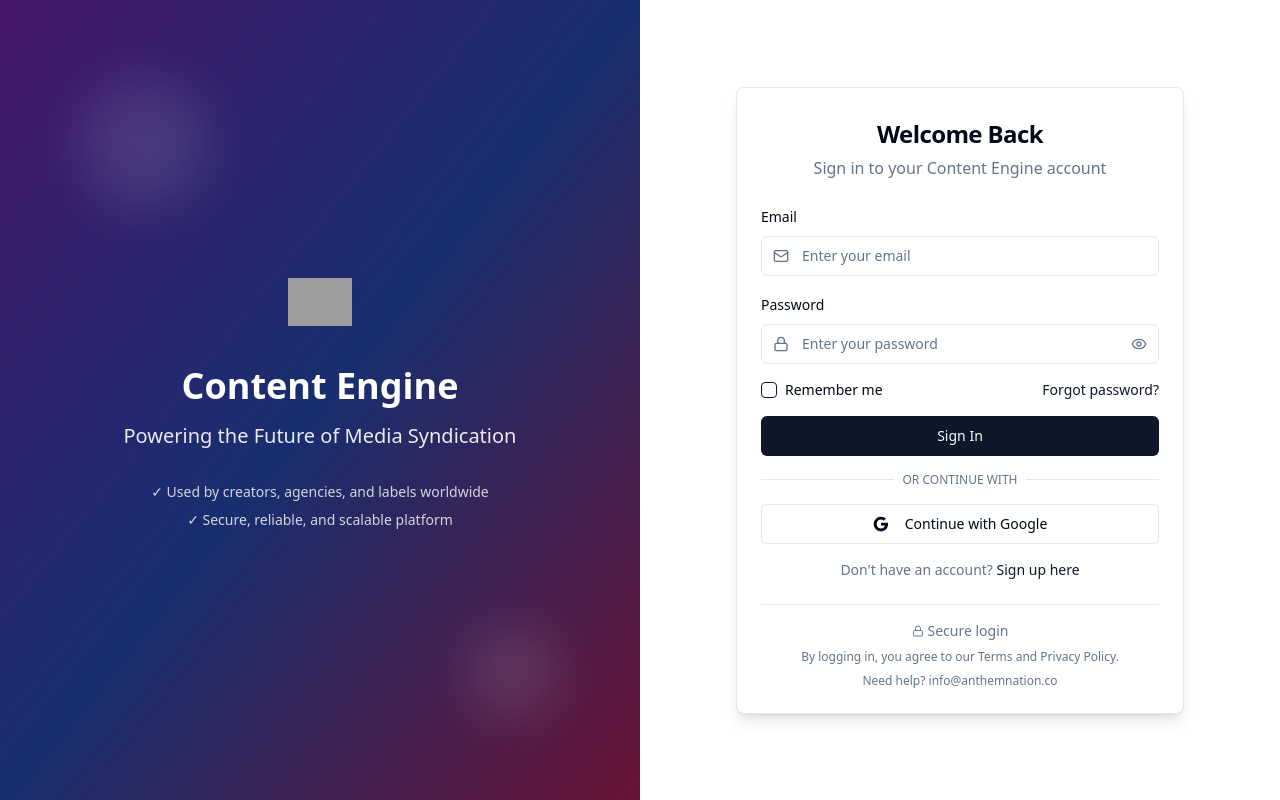
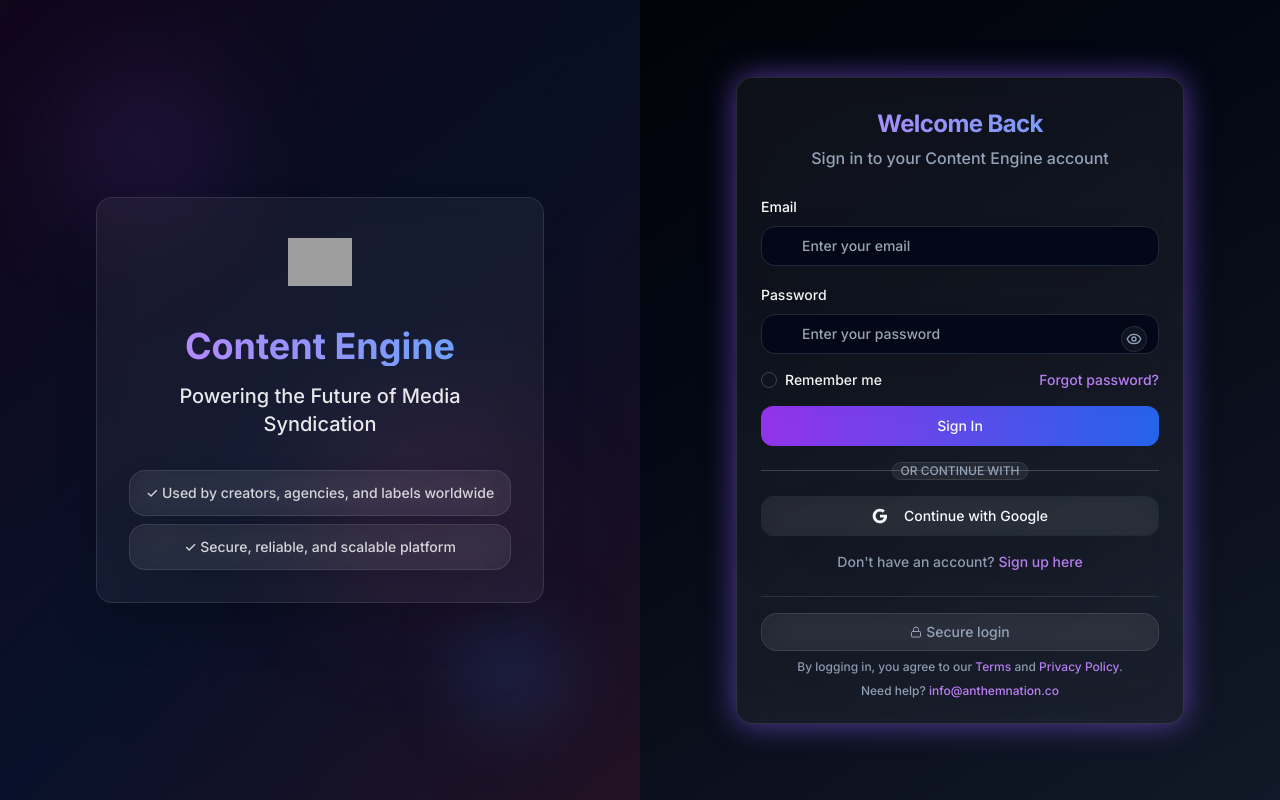
Before and after one commit to Content-Engine/content-engine-mvp-3-30, a React (Vite) app: page /login in a window 1280 px wide. Built offline with nearby package versions, Linux system fonts and the light colour scheme; grey boxes are pictures that could not be loaded.

Commit message:
Refactor: Implement glassmorphism UI style
Apply glassmorphism design to all major UI elements, including panels, modals, and dashboards, with dark mode, brand color integration, and responsiveness.

```diff
--- a/index.html
+++ b/index.html
@@ -1,22 +1,15 @@
-<!DOCTYPE html>
+
+<!doctype html>
 <html lang="en">
   <head>
     <meta charset="UTF-8" />
+    <link rel="icon" type="image/svg+xml" href="/favicon.ico" />
     <meta name="viewport" content="width=device-width, initial-scale=1.0" />
-    <title>shortform-campaign-flow</title>
-    <meta name="description" content="Lovable Generated Project" />
-    <meta name="author" content="Lovable" />
-
-    <meta property="og:title" content="shortform-campaign-flow" />
-    <meta property="og:description" content="Lovable Generated Project" />
-    <meta property="og:type" content="website" />
-    <meta property="og:image" content="https://lovable.dev/opengraph-image-p98pqg.png" />
-
-    <meta name="twitter:card" content="summary_large_image" />
-    <meta name="twitter:site" content="@lovable_dev" />
-    <meta name="twitter:image" content="https://lovable.dev/opengraph-image-p98pqg.png" />
+    <title>Content Engine</title>
+    <link rel="preconnect" href="https://fonts.googleapis.com">
+    <link rel="preconnect" href="https://fonts.gstatic.com" crossorigin>
+    <link href="https://fonts.googleapis.com/css2?family=Inter:wght@400;500;600;700&display=swap" rel="stylesheet">
   </head>
-
   <body>
     <div id="root"></div>
     <script type="module" src="/src/main.tsx"></script>
--- a/src/components/ui/button.tsx
+++ b/src/components/ui/button.tsx
@@ -1,3 +1,4 @@
+
 import * as React from "react"
 import { Slot } from "@radix-ui/react-slot"
 import { cva, type VariantProps } from "class-variance-authority"
@@ -5,24 +6,24 @@ import { cva, type VariantProps } from "class-variance-authority"
 import { cn } from "@/lib/utils"
 
 const buttonVariants = cva(
-  "inline-flex items-center justify-center gap-2 whitespace-nowrap rounded-md text-sm font-medium ring-offset-background transition-colors focus-visible:outline-none focus-visible:ring-2 focus-visible:ring-ring focus-visible:ring-offset-2 disabled:pointer-events-none disabled:opacity-50 [&_svg]:pointer-events-none [&_svg]:size-4 [&_svg]:shrink-0",
+  "inline-flex items-center justify-center gap-2 whitespace-nowrap rounded-xl text-sm font-medium ring-offset-background transition-all duration-300 focus-visible:outline-none focus-visible:ring-2 focus-visible:ring-ring focus-visible:ring-offset-2 disabled:pointer-events-none disabled:opacity-50 [&_svg]:pointer-events-none [&_svg]:size-4 [&_svg]:shrink-0",
   {
     variants: {
       variant: {
-        default: "bg-primary text-primary-foreground hover:bg-primary/90",
+        default: "glass-button-primary text-primary-foreground hover:scale-105",
         destructive:
-          "bg-destructive text-destructive-foreground hover:bg-destructive/90",
+          "bg-destructive text-destructive-foreground hover:bg-destructive/90 hover:shadow-[0_0_20px_rgba(239,68,68,0.4)]",
         outline:
-          "border border-input bg-background hover:bg-accent hover:text-accent-foreground",
+          "glass-button border-input hover:bg-accent hover:text-accent-foreground",
         secondary:
-          "bg-secondary text-secondary-foreground hover:bg-secondary/80",
-        ghost: "hover:bg-accent hover:text-accent-foreground",
-        link: "text-primary underline-offset-4 hover:underline",
+          "glass-button bg-secondary text-secondary-foreground hover:bg-secondary/80",
+        ghost: "glass-button hover:bg-accent hover:text-accent-foreground",
+        link: "text-primary underline-offset-4 hover:underline hover:text-primary/80",
       },
       size: {
         default: "h-10 px-4 py-2",
-        sm: "h-9 rounded-md px-3",
-        lg: "h-11 rounded-md px-8",
+        sm: "h-9 rounded-lg px-3",
+        lg: "h-11 rounded-xl px-8",
         icon: "h-10 w-10",
       },
     },
--- a/src/components/ui/card.tsx
+++ b/src/components/ui/card.tsx
@@ -1,3 +1,4 @@
+
 import * as React from "react"
 
 import { cn } from "@/lib/utils"
@@ -9,7 +10,7 @@ const Card = React.forwardRef<
   <div
     ref={ref}
     className={cn(
-      "rounded-lg border bg-card text-card-foreground shadow-sm",
+      "glass-card text-card-foreground hover-lift",
       className
     )}
     {...props}
@@ -36,7 +37,7 @@ const CardTitle = React.forwardRef<
   <h3
     ref={ref}
     className={cn(
-      "text-2xl font-semibold leading-none tracking-tight",
+      "text-2xl font-semibold leading-none tracking-tight text-white",
       className
     )}
     {...props}
--- a/src/index.css
+++ b/src/index.css
@@ -1,92 +1,93 @@
+
 @tailwind base;
 @tailwind components;
 @tailwind utilities;
 
 @layer base {
   :root {
-    --background: 0 0% 100%;
-    --foreground: 222.2 84% 4.9%;
+    --background: 222 84% 5%;
+    --foreground: 210 40% 98%;
 
-    --card: 0 0% 100%;
-    --card-foreground: 222.2 84% 4.9%;
+    --card: 222 84% 8%;
+    --card-foreground: 210 40% 98%;
 
-    --popover: 0 0% 100%;
-    --popover-foreground: 222.2 84% 4.9%;
+    --popover: 222 84% 8%;
+    --popover-foreground: 210 40% 98%;
 
-    --primary: 222.2 47.4% 11.2%;
+    --primary: 258 90% 66%;
     --primary-foreground: 210 40% 98%;
 
-    --secondary: 210 40% 96.1%;
-    --secondary-foreground: 222.2 47.4% 11.2%;
+    --secondary: 217 32% 17%;
+    --secondary-foreground: 210 40% 98%;
 
-    --muted: 210 40% 96.1%;
-    --muted-foreground: 215.4 16.3% 46.9%;
+    --muted: 215 28% 17%;
+    --muted-foreground: 215 20% 65%;
 
-    --accent: 210 40% 96.1%;
-    --accent-foreground: 222.2 47.4% 11.2%;
+    --accent: 216 34% 17%;
+    --accent-foreground: 210 40% 98%;
 
-    --destructive: 0 84.2% 60.2%;
+    --destructive: 0 63% 31%;
     --destructive-foreground: 210 40% 98%;
 
-    --border: 214.3 31.8% 91.4%;
-    --input: 214.3 31.8% 91.4%;
-    --ring: 222.2 84% 4.9%;
+    --border: 215 28% 17%;
+    --input: 215 28% 17%;
+    --ring: 258 90% 66%;
 
-    --radius: 0.5rem;
+    --radius: 1rem;
 
-    --sidebar-background: 0 0% 98%;
+    --sidebar-background: 222 84% 5%;
+    --sidebar-foreground: 210 40% 98%;
+    --sidebar-primary: 258 90% 66%;
+    --sidebar-primary-foreground: 210 40% 98%;
+    --sidebar-accent: 216 34% 17%;
+    --sidebar-accent-foreground: 210 40% 98%;
+    --sidebar-border: 215 28% 17%;
+    --sidebar-ring: 258 90% 66%;
 
-    --sidebar-foreground: 240 5.3% 26.1%;
-
-    --sidebar-primary: 240 5.9% 10%;
-
-    --sidebar-primary-foreground: 0 0% 98%;
-
-    --sidebar-accent: 240 4.8% 95.9%;
-
-    --sidebar-accent-foreground: 240 5.9% 10%;
-
-    --sidebar-border: 220 13% 91%;
-
-    --sidebar-ring: 217.2 91.2% 59.8%;
+    /* Glassmorphism variables */
+    --glass-bg: rgba(255, 255, 255, 0.05);
+    --glass-border: rgba(255, 255, 255, 0.1);
+    --glass-glow: rgba(139, 92, 246, 0.3);
+    --glass-accent: rgba(168, 85, 247, 0.8);
   }
 
   .dark {
-    --background: 222.2 84% 4.9%;
+    --background: 222 84% 5%;
     --foreground: 210 40% 98%;
 
-    --card: 222.2 84% 4.9%;
+    --card: 222 84% 8%;
     --card-foreground: 210 40% 98%;
 
-    --popover: 222.2 84% 4.9%;
+    --popover: 222 84% 8%;
     --popover-foreground: 210 40% 98%;
 
-    --primary: 210 40% 98%;
-    --primary-foreground: 222.2 47.4% 11.2%;
+    --primary: 258 90% 66%;
+    --primary-foreground: 210 40% 98%;
 
-    --secondary: 217.2 32.6% 17.5%;
+    --secondary: 217 32% 17%;
     --secondary-foreground: 210 40% 98%;
 
-    --muted: 217.2 32.6% 17.5%;
-    --muted-foreground: 215 20.2% 65.1%;
+    --muted: 215 28% 17%;
+    --muted-foreground: 215 20% 65%;
 
-    --accent: 217.2 32.6% 17.5%;
+    --accent: 216 34% 17%;
     --accent-foreground: 210 40% 98%;
 
-    --destructive: 0 62.8% 30.6%;
+    --destructive: 0 63% 31%;
     --destructive-foreground: 210 40% 98%;
 
-    --border: 217.2 32.6% 17.5%;
-    --input: 217.2 32.6% 17.5%;
-    --ring: 212.7 26.8% 83.9%;
-    --sidebar-background: 240 5.9% 10%;
-    --sidebar-foreground: 240 4.8% 95.9%;
-    --sidebar-primary: 224.3 76.3% 48%;
-    --sidebar-primary-foreground: 0 0% 100%;
-    --sidebar-accent: 240 3.7% 15.9%;
-    --sidebar-accent-foreground: 240 4.8% 95.9%;
-    --sidebar-border: 240 3.7% 15.9%;
-    --sidebar-ring: 217.2 91.2% 59.8%;
+    --border: 215 28% 17%;
+    --input: 215 28% 17%;
+    --ring: 258 90% 66%;
+
+    --sidebar-background: 222 84% 5%;
+    --sidebar-foreground: 210 40% 98%;
+    --sidebar-primary: 258 90% 66%;
+    --sidebar-primary-foreground: 210 40% 98%;
+    --sidebar-accent: 216 34% 17%;
+    --sidebar-accent-foreground: 210 40% 98%;
+    --sidebar-border: 215 28% 17%;
+    --sidebar-ring: 258 90% 66%;
   }
 }
 
@@ -96,6 +97,122 @@
   }
 
   body {
-    @apply bg-background text-foreground;
+    @apply bg-gradient-to-br from-black via-gray-950 to-gray-900 text-foreground font-medium;
+    font-family: 'Inter', system-ui, -apple-system, sans-serif;
+    background-attachment: fixed;
+  }
+
+  html {
+    font-family: 'Inter', system-ui, -apple-system, sans-serif;
   }
 }
+
+@layer components {
+  /* Glassmorphism utilities */
+  .glass {
+    @apply bg-white/5 backdrop-blur-xl border border-white/10 shadow-2xl;
+  }
+
+  .glass-card {
+    @apply glass rounded-2xl;
+  }
+
+  .glass-modal {
+    @apply glass rounded-3xl shadow-[0_0_50px_rgba(139,92,246,0.3)];
+  }
+
+  .glass-nav {
+    @apply glass rounded-xl;
+  }
+
+  .glass-button {
+    @apply glass rounded-xl transition-all duration-300 hover:bg-white/10 hover:shadow-[0_0_20px_rgba(139,92,246,0.4)];
+  }
+
+  .glass-button-primary {
+    @apply bg-gradient-to-r from-purple-600 to-blue-600 hover:from-purple-500 hover:to-blue-500 rounded-xl transition-all duration-300 hover:shadow-[0_0_25px_rgba(139,92,246,0.6)];
+  }
+
+  .glass-input {
+    @apply glass rounded-xl bg-white/5 border-white/20 focus:border-purple-400 focus:ring-purple-400/30;
+  }
+
+  .glass-calendar-cell {
+    @apply glass rounded-lg transition-all duration-200 hover:bg-white/10 hover:scale-105;
+  }
+
+  .glass-calendar-today {
+    @apply ring-2 ring-purple-400 shadow-[0_0_15px_rgba(139,92,246,0.5)];
+  }
+
+  .glass-calendar-past {
+    @apply opacity-60 bg-white/3;
+  }
+
+  .glass-sidebar {
+    @apply glass border-r border-white/10;
+  }
+
+  .glow {
+    @apply shadow-[0_0_20px_rgba(139,92,246,0.4)];
+  }
+
+  .glow-strong {
+    @apply shadow-[0_0_30px_rgba(139,92,246,0.6)];
+  }
+
+  /* Animation utilities */
+  .animate-glow {
+    animation: glow 2s ease-in-out infinite alternate;
+  }
+
+  @keyframes glow {
+    from {
+      box-shadow: 0 0 20px rgba(139, 92, 246, 0.4);
+    }
+    to {
+      box-shadow: 0 0 30px rgba(139, 92, 246, 0.8);
+    }
+  }
+
+  .animate-fade-in {
+    animation: fadeIn 0.3s ease-out;
+  }
+
+  @keyframes fadeIn {
+    from {
+      opacity: 0;
+      transform: translateY(10px);
+    }
+    to {
+      opacity: 1;
+      transform: translateY(0);
+    }
+  }
+
+  .animate-scale-in {
+    animation: scaleIn 0.2s ease-out;
+  }
+
+  @keyframes scaleIn {
+    from {
+      opacity: 0;
+      transform: scale(0.95);
+    }
+    to {
+      opacity: 1;
+      transform: scale(1);
+    }
+  }
+
+  .hover-lift {
+    @apply transition-transform duration-200 hover:scale-105;
+  }
+
+  .hover-glow {
+    @apply transition-shadow duration-300 hover:shadow-[0_0_25px_rgba(139,92,246,0.5)];
+  }
+}
+
+/* Font import */
+@import url('https://fonts.googleapis.com/css2?family=Inter:wght@400;500;600;700&display=swap');
--- a/src/pages/Login.tsx
+++ b/src/pages/Login.tsx
@@ -55,46 +55,55 @@ const Login = () => {
   };
 
   return (
-    <div className="min-h-screen flex animate-fade-in">
+    <div className="min-h-screen flex animate-fade-in bg-gradient-to-br from-black via-gray-950 to-gray-900">
       {/* Left Panel - Branding */}
-      <div className="hidden lg:flex lg:w-1/2 bg-gradient-to-br from-purple-900 via-blue-900 to-pink-900 p-12 flex-col justify-center items-center relative overflow-hidden">
-        <div className="absolute inset-0 bg-black/20"></div>
-        <div className="relative z-10 text-center text-white max-w-md">
+      <div className="hidden lg:flex lg:w-1/2 p-12 flex-col justify-center items-center relative overflow-hidden">
+        {/* Glass background with animated elements */}
+        <div className="absolute inset-0 bg-gradient-to-br from-purple-900/20 via-blue-900/20 to-pink-900/20"></div>
+        <div className="absolute top-20 left-20 w-32 h-32 bg-purple-500/20 rounded-full blur-3xl animate-pulse"></div>
+        <div className="absolute bottom-20 right-20 w-24 h-24 bg-blue-500/20 rounded-full blur-2xl animate-pulse delay-1000"></div>
+        <div className="absolute top-1/2 left-1/2 w-48 h-48 bg-pink-500/10 rounded-full blur-3xl animate-glow"></div>
+
+        <div className="relative z-10 text-center text-white max-w-md glass-card p-8">
           <ContentEngineLogo size="large" className="mb-8" />
-          <h1 className="text-4xl font-bold mb-4">Content Engine</h1>
+          <h1 className="text-4xl font-bold mb-4 bg-gradient-to-r from-purple-400 to-blue-400 bg-clip-text text-transparent">
+            Content Engine
+          </h1>
           <p className="text-xl mb-8 text-white/90">Powering the Future of Media Syndication</p>
-          <div className="text-sm text-white/80">
-            <p className="mb-2">✓ Used by creators, agencies, and labels worldwide</p>
-            <p>✓ Secure, reliable, and scalable platform</p>
+          <div className="text-sm text-white/80 space-y-2">
+            <div className="glass rounded-lg p-3 mb-2">
+              <p>✓ Used by creators, agencies, and labels worldwide</p>
+            </div>
+            <div className="glass rounded-lg p-3">
+              <p>✓ Secure, reliable, and scalable platform</p>
+            </div>
           </div>
         </div>
-
-        {/* Animated background elements */}
-        <div className="absolute top-20 left-20 w-32 h-32 bg-white/10 rounded-full blur-xl animate-pulse"></div>
-        <div className="absolute bottom-20 right-20 w-24 h-24 bg-white/10 rounded-full blur-xl animate-pulse delay-1000"></div>
       </div>
 
       {/* Right Panel - Login Form */}
-      <div className="w-full lg:w-1/2 flex items-center justify-center p-8 bg-background">
-        <Card className="w-full max-w-md shadow-lg">
+      <div className="w-full lg:w-1/2 flex items-center justify-center p-8">
+        <Card className="w-full max-w-md glow-strong">
           <CardHeader className="text-center">
             <div className="lg:hidden mb-4">
               <ContentEngineLogo size="small" className="mx-auto mb-2" />
             </div>
-            <CardTitle className="text-2xl font-bold">Welcome Back</CardTitle>
+            <CardTitle className="text-2xl font-bold bg-gradient-to-r from-purple-400 to-blue-400 bg-clip-text text-transparent">
+              Welcome Back
+            </CardTitle>
             <p className="text-muted-foreground">Sign in to your Content Engine account</p>
           </CardHeader>
 
           <CardContent>
             <form onSubmit={handleLogin} className="space-y-4">
               {error && (
-                <div className="p-3 text-sm text-red-600 bg-red-50 border border-red-200 rounded-md">
+                <div className="p-3 text-sm text-red-300 glass rounded-xl border border-red-500/30 bg-red-500/10">
                   {error}
                 </div>
               )}
 
               <div className="space-y-2">
-                <Label htmlFor="email">Email</Label>
+                <Label htmlFor="email" className="text-white">Email</Label>
                 <div className="relative">
                   <Mail className="absolute left-3 top-3 h-4 w-4 text-muted-foreground" />
                   <Input
@@ -103,14 +112,14 @@ const Login = () => {
                     placeholder="Enter your email"
                     value={email}
                     onChange={(e) => setEmail(e.target.value)}
-                    className="pl-10"
+                    className="glass-input pl-10 text-white placeholder:text-gray-400"
                     required
                   />
                 </div>
               </div>
 
               <div className="space-y-2">
-                <Label htmlFor="password">Password</Label>
+                <Label htmlFor="password" className="text-white">Password</Label>
                 <div className="relative">
                   <Lock className="absolute left-3 top-3 h-4 w-4 text-muted-foreground" />
                   <Input
@@ -119,13 +128,13 @@ const Login = () => {
                     placeholder="Enter your password"
                     value={password}
                     onChange={(e) => setPassword(e.target.value)}
-                    className="pl-10 pr-10"
+                    className="glass-input pl-10 pr-10 text-white placeholder:text-gray-400"
                     required
                   />
                   <button
                     type="button"
                     onClick={() => setShowPassword(!showPassword)}
-                    className="absolute right-3 top-3 text-muted-foreground hover:text-foreground"
+                    className="absolute right-3 top-3 text-muted-foreground hover:text-foreground transition-colors glass-button p-1 rounded-lg"
                   >
                     {showPassword ? <EyeOff className="h-4 w-4" /> : <Eye className="h-4 w-4" />}
                   </button>
@@ -138,10 +147,11 @@ const Login = () => {
                     id="remember"
                     checked={rememberMe}
                     onCheckedChange={(checked) => setRememberMe(checked as boolean)}
+                    className="border-white/20"
                   />
-                  <Label htmlFor="remember" className="text-sm">Remember me</Label>
+                  <Label htmlFor="remember" className="text-sm text-white">Remember me</Label>
                 </div>
-                <Link to="/forgot-password" className="text-sm text-primary hover:underline">
+                <Link to="/forgot-password" className="text-sm text-purple-400 hover:text-purple-300 transition-colors">
                   Forgot password?
                 </Link>
               </div>
@@ -159,10 +169,10 @@ const Login = () => {
 
               <div className="relative">
                 <div className="absolute inset-0 flex items-center">
-                  <span className="w-full border-t" />
+                  <span className="w-full border-t border-white/20" />
                 </div>
                 <div className="relative flex justify-center text-xs uppercase">
-                  <span className="bg-background px-2 text-muted-foreground">Or continue with</span>
+                  <span className="glass px-2 text-muted-foreground rounded-lg">Or continue with</span>
                 </div>
               </div>
 
@@ -171,7 +181,7 @@ const Login = () => {
               <div className="text-center">
                 <p className="text-sm text-muted-foreground">
                   Don't have an account?{' '}
-                  <Link to="/signup" className="text-primary hover:underline font-medium">
+                  <Link to="/signup" className="text-purple-400 hover:text-purple-300 font-medium transition-colors">
                     Sign up here
                   </Link>
                 </p>
@@ -179,19 +189,19 @@ const Login = () => {
             </form>
 
             {/* Security & Legal Footer */}
-            <div className="mt-6 pt-4 border-t text-center">
-              <div className="flex items-center justify-center mb-2 text-sm text-muted-foreground">
+            <div className="mt-6 pt-4 border-t border-white/10 text-center">
+              <div className="flex items-center justify-center mb-2 text-sm text-muted-foreground glass rounded-lg p-2">
                 <Lock className="h-3 w-3 mr-1" />
                 <span>Secure login</span>
               </div>
               <p className="text-xs text-muted-foreground">
                 By logging in, you agree to our{' '}
-                <Link to="/terms" className="hover:underline">Terms</Link> and{' '}
-                <Link to="/privacy" className="hover:underline">Privacy Policy</Link>.
+                <Link to="/terms" className="text-purple-400 hover:text-purple-300 transition-colors">Terms</Link> and{' '}
+                <Link to="/privacy" className="text-purple-400 hover:text-purple-300 transition-colors">Privacy Policy</Link>.
               </p>
               <p className="text-xs text-muted-foreground mt-2">
                 Need help?{' '}
-                <a href="mailto:info@anthemnation.co" className="hover:underline">
+                <a href="mailto:info@anthemnation.co" className="text-purple-400 hover:text-purple-300 transition-colors">
                   info@anthemnation.co
                 </a>
               </p>
--- a/tailwind.config.ts
+++ b/tailwind.config.ts
@@ -1,3 +1,4 @@
+
 import type { Config } from "tailwindcss";
 
 export default {
@@ -84,11 +85,54 @@ export default {
 					to: {
 						height: '0'
 					}
+				},
+				'fade-in': {
+					'0%': {
+						opacity: '0',
+						transform: 'translateY(10px)'
+					},
+					'100%': {
+						opacity: '1',
+						transform: 'translateY(0)'
+					}
+				},
+				'scale-in': {
+					'0%': {
+						opacity: '0',
+						transform: 'scale(0.95)'
+					},
+					'100%': {
+						opacity: '1',
+						transform: 'scale(1)'
+					}
+				},
+				'glow': {
+					'0%': {
+						boxShadow: '0 0 20px rgba(139, 92, 246, 0.4)'
+					},
+					'100%': {
+						boxShadow: '0 0 30px rgba(139, 92, 246, 0.8)'
+					}
 				}
 			},
 			animation: {
 				'accordion-down': 'accordion-down 0.2s ease-out',
-				'accordion-up': 'accordion-up 0.2s ease-out'
+				'accordion-up': 'accordion-up 0.2s ease-out',
+				'fade-in': 'fade-in 0.3s ease-out',
+				'scale-in': 'scale-in 0.2s ease-out',
+				'glow': 'glow 2s ease-in-out infinite alternate'
+			},
+			backdropBlur: {
+				xs: '2px',
+				sm: '4px',
+				md: '8px',
+				lg: '12px',
+				xl: '16px',
+				'2xl': '24px',
+				'3xl': '32px'
+			},
+			fontFamily: {
+				'inter': ['Inter', 'system-ui', '-apple-system', 'sans-serif'],
 			}
 		}
 	},
```
Also changed, not shown: src/components/ui/dialog.tsx (+5 -4 lines), src/pages/PerformanceDashboard.tsx (+10 -6 lines), src/pages/QualityControlPanel.tsx (+5 -4 lines).
